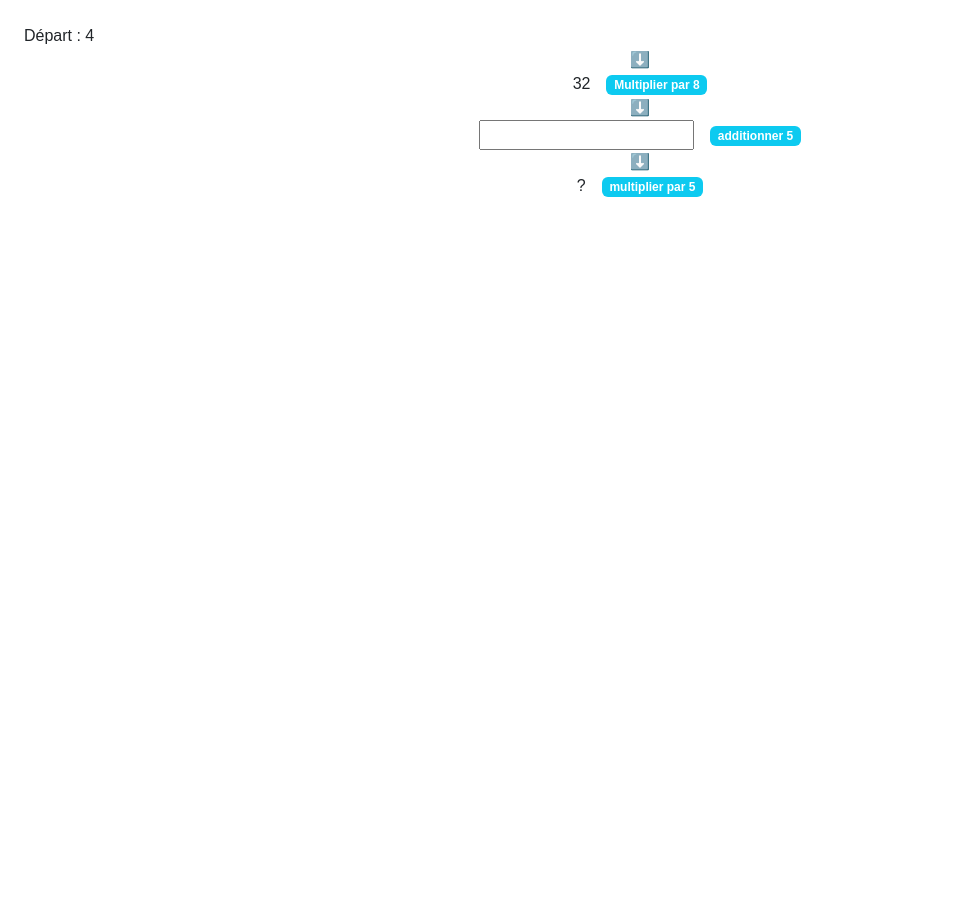
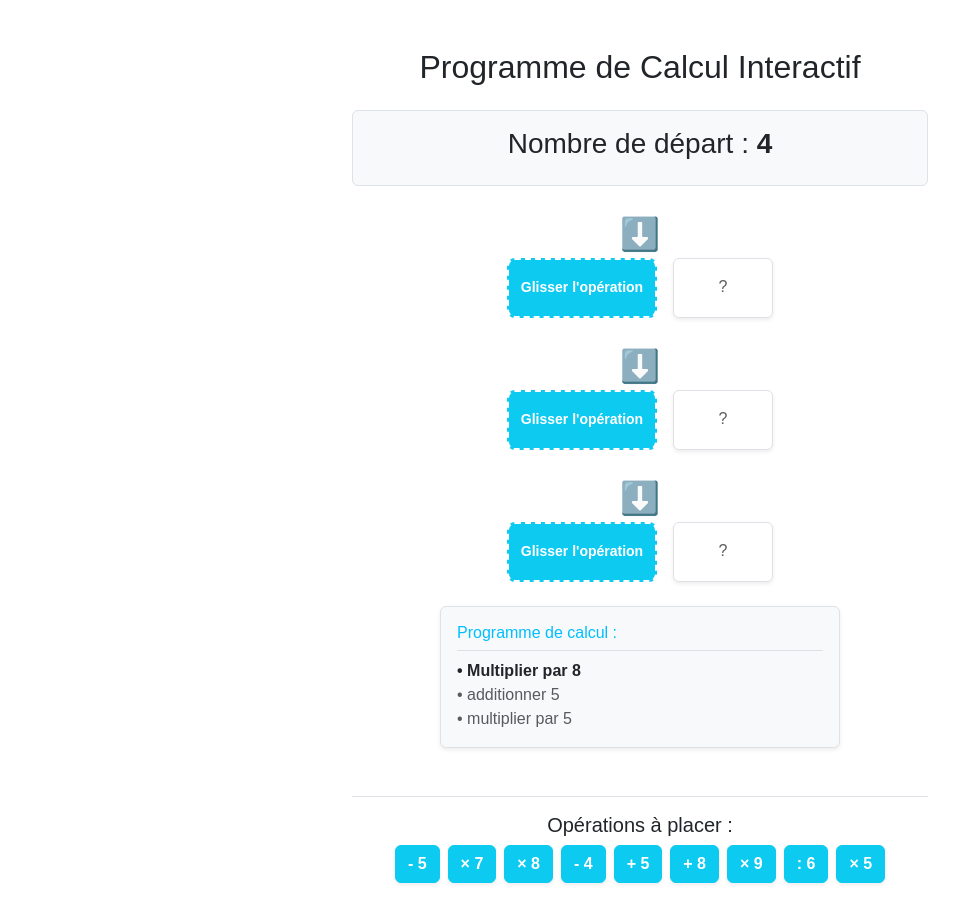
Before and after one commit to agbeSimi/litterAI, a React (Vite) app: page /PratiqueAutonomeInteractif in a window 1280 px wide. Shown: the whole page, without its empty margins (0-966 px from the left). Before the commit the page ends 800 px from the top, so only its background shows below. Built offline with nearby package versions, Linux system fonts and the light colour scheme.

Commit message:
interface terminé

```diff
--- a/src/pages/exoInteractif/pratiqueAutonomeInteractif.jsx
+++ b/src/pages/exoInteractif/pratiqueAutonomeInteractif.jsx
@@ -1,162 +1,171 @@
-import {useState} from "react";
+import { useState, useMemo } from "react"; // Ajout de useMemo
+import {DndContext} from "@dnd-kit/core";
+import ZoneADeposer from "./ZoneADeposer.jsx";
+import CarteADeposer from "./CarteADeposer.jsx";
 
 function PratiqueAutonomeInteractif() {
-  // const [donnees, setDonnees] = useState(null);
+  const [progression, setProgression] = useState(0); // On commence à l'index 0
+  const [emplacements, setEmplacements] = useState({});
+  const [currentEquation] = useState(genererProgramme()); // Retrait de setCurrentEquation si non utilisé
+  const [inputEleve, setInputEleve] = useState("");
 
-  const [progression, setProgression] = useState(1);
-  const [currentEquation, setCurrentEquation] = useState(genererProgramme());
-  // const [operationPlacer, setOperationPlacer] = useState(null);
-  // const [resultatSaisi, setResultatSaisi] = useState("");
-  const [inputEleve, setInputEleve] = useState("");
-  // const [estValide, setEstValide] = useState(false);
-
-
-
+  // --- LOGIQUE GÉNÉRATION (Inchangée mais simplifiée pour la lecture) ---
   function genererProgramme() {
-    const operations = ['additionner', 'soustraire']
-    const operationFinal = ['multiplier', 'diviser']
+    const operations = ['additionner', 'soustraire'];
+    const operationFinal = ['multiplier', 'diviser'];
     const indexAleatoire = Math.floor(Math.random() * operations.length);
     let a = Math.floor(Math.random() * 8) + 2;
     let b = Math.floor(Math.random() * 9) + 1;
     let x = Math.floor(Math.random() * 5) + 1;
     let c;
 
+    const opSign = indexAleatoire === 0 ? "+" : "-";
+    const opFinSign = indexAleatoire === 0 ? "*" : "/";
 
+    let res1 = x * a;
+    let res2 = opSign === "+" ? res1 + b : res1 - b;
 
-    const operation = () => {
-      if (indexAleatoire === 0)
-        return `+`
-      else return `-`
-    }
-    const operationFinale = () => {
-      if (indexAleatoire === 0)
-        return `*`
-      else return `/`
-    }
-
-    let resultatPremiereEtape = x * a;
-    let resultatDeuxiemeEtape ;
-    let resultatTroisiemeEtape ;
-
-    if (operation() === "+") {
-      resultatDeuxiemeEtape = resultatPremiereEtape + b;
-    } else if (operation() === "-") {
-      resultatDeuxiemeEtape = resultatPremiereEtape - b;
-    }
-
-    if (operationFinale() === '/') {
-      // On cherche un diviseur de resultatDeuxiemeEtape
-
-      // Pour faire simple : on essaie des chiffres jusqu'à ce qu'on en trouve un qui marche
-      let diviseursPossibles = [];
-      for (let i = 2; i <= 10; i++) {
-        if (resultatDeuxiemeEtape % i === 0) {
-          diviseursPossibles.push(i);
-        }
-      }
-      // Si on a trouvé des diviseurs, on en prend un au hasard, sinon on prend 1
-      c = diviseursPossibles.length > 0
-        ? diviseursPossibles[Math.floor(Math.random() * diviseursPossibles.length)]
-        : 1;
-
+    if (opFinSign === '/') {
+      let diviseurs = [];
+      for (let i = 2; i <= 10; i++) { if (res2 % i === 0) diviseurs.push(i); }
+      c = diviseurs.length > 0 ? diviseurs[Math.floor(Math.random() * diviseurs.length)] : 1;
     } else {
       c = Math.floor(Math.random() * 9) + 1;
     }
 
-    if (operationFinale() === "*") {
-      resultatTroisiemeEtape = resultatDeuxiemeEtape * c;
-    } else if (operationFinale() === "/") {
-      resultatTroisiemeEtape = resultatDeuxiemeEtape / c;
-    }
+    let res3 = opFinSign === "*" ? res2 * c : res2 / c;
 
-    const premierePartie = `Multiplier par ${a}`
-    const deuxiemePartie = `${operations[indexAleatoire]} ${b}`
-    const troisiemePartie = `${operationFinal[indexAleatoire]} par ${c}`
-
-  return{
-    affichage: `${a} * x ${operation()} ${b} ${operationFinale()} ${c}`,
-    solutions: [resultatPremiereEtape,resultatDeuxiemeEtape,resultatTroisiemeEtape],
-    x: x,
-    a: a,
-    b: b,
-    c:c,
-    premierePartie: premierePartie,
-    deuxiemePartie: deuxiemePartie,
-    troisiemePartie: troisiemePartie,
-    operation: operation(),
-    operationFinale: operationFinale(),
-
-  }
-
+    return {
+      x, a, b, c,
+      solutions: [res1, res2, res3],
+      premierePartie: `Multiplier par ${a}`,
+      deuxiemePartie: `${operations[indexAleatoire]} ${b}`,
+      troisiemePartie: `${operationFinal[indexAleatoire]} par ${c}`,
+      operation: opSign,
+      operationFinale: opFinSign,
+    };
   }
 
   const etapes = [
-    {
-      id: 0,
-      consigne: currentEquation.premierePartie,
-      solution: currentEquation.solutions[0],
-      symbole: "*", // Car la 1ère étape est toujours ta multiplication par 'a'
-      valeurOp: currentEquation.a
-    },
-    {
-      id: 1,
-      consigne: currentEquation.deuxiemePartie,
-      solution: currentEquation.solutions[1],
-      symbole: currentEquation.operation === "+" ? "+" : "-", // Ou utilise une variable de ton générateur
-      valeurOp: currentEquation.b
-    },
-    {
-      id: 2,
-      consigne: currentEquation.troisiemePartie,
-      solution: currentEquation.solutions[2],
-      symbole: currentEquation.operationFinale === "*" ? "*" : "/", // Idem
-      valeurOp: currentEquation.c
-    }
+    { id: 0, consigne: currentEquation.premierePartie, solution: currentEquation.solutions[0] },
+    { id: 1, consigne: currentEquation.deuxiemePartie, solution: currentEquation.solutions[1] },
+    { id: 2, consigne: currentEquation.troisiemePartie, solution: currentEquation.solutions[2] }
   ];
 
+  // --- LOGIQUE INTERACTION ---
+
+  // Mélanger les cartes une seule fois au début
+  const cartesMelangees = useMemo(() => {
+    // 1. On prépare les vraies cartes avec leurs symboles
+    // On utilise l'id pour la comparaison et le texte pour l'affichage
+    const vraies = [
+      { id: etapes[0].consigne, affichage: `× ${currentEquation.a}` },
+      { id: etapes[1].consigne, affichage: `${currentEquation.operation} ${currentEquation.b}` },
+      { id: etapes[2].consigne, affichage: `${currentEquation.operationFinale === '*' ? '×' : ':'} ${currentEquation.c}` }
+    ];
+
+    // 2. On ajoute des leurres (fausses cartes)
+    const leurres = [
+      { id: "fake1", affichage: `× ${currentEquation.a + 1}` },
+      { id: "fake2", affichage: `${currentEquation.operation === "+" ? "-" : "+"} ${currentEquation.b}` },
+      { id: "fake3", affichage: `+ ${currentEquation.b + 3}` },
+      { id: "fake4", affichage: `: ${currentEquation.c + 1}` },
+      { id: "fake5", affichage: `× ${currentEquation.c + 2}` },
+      { id: "fake6", affichage: `- ${currentEquation.b - 1}` }
+    ];
+
+    return [...vraies, ...leurres].sort(() => Math.random() - 0.5);
+  }, [currentEquation]);
+
+  function handleDragEnd(event) {
+    const { active, over } = event;
+    if (!over) return;
+
+    const indexEtape = parseInt(over.id);
+
+    // On vérifie si c'est la bonne carte pour CETTE étape
+    if (active.id === etapes[indexEtape].consigne) {
+      setEmplacements(prev => ({ ...prev, [indexEtape]: active.id }));
+    } else {
+      alert("Cette opération ne va pas ici !");
+    }
+  }
+
+  function verifierResultat() {
+    if (parseInt(inputEleve) === etapes[progression].solution) {
+      setProgression(progression + 1);
+      setInputEleve("");
+    } else {
+      alert("Calcul incorrect, recompte bien !");
+    }
+  }
+
   return (
-    <div className="p-4">
-      {/* Affichage du nombre de départ */}
-      <div className="case-depart">Départ : {currentEquation.x}</div>
+    <DndContext onDragEnd={handleDragEnd}>
+      <div className="container mt-5 text-center" style={{maxWidth: '600px'}}>
+        <h2 className="mb-4">Programme de Calcul Interactif</h2>
+        <div className="p-3 bg-light border rounded mb-4">
+          <h3>Nombre de départ : <strong>{currentEquation.x}</strong></h3>
+        </div>
 
         {etapes.map((etape, index) => (
-        <div key={index} className="d-flex flex-column align-items-center">
-          {/* 1. La flèche descendante */}
-          <div className="arrow-down">⬇️</div>
+          <div key={index} className="mb-4">
+            <div className="fs-2">⬇️</div>
+            <div className="d-flex align-items-center justify-content-center gap-3">
 
-          <div className="d-flex align-items-center gap-3">
-            {/* 2. La Case Blanche (Le résultat à deviner) */}
-            <div className="resultat-container">
+              {/* Zone Bleue (Opération) */}
+              <ZoneADeposer id={index} cardInside={emplacements[index]} />
+
+              {/* Case Blanche (Résultat) */}
+              <div className="border rounded p-3 shadow-sm" style={{width: '100px', height: '60px', backgroundColor: 'white'}}>
                 {progression > index ? (
-                // Étape déjà réussie
-                <div className="case-blanche valide">{currentEquation.solutions[index]}</div>
-              ) : progression === index ? (
-                // Étape en cours : on affiche l'input
+                  <span className="text-success fw-bold">{etape.solution}</span>
+                ) : (progression === index && emplacements[index]) ? (
                   <input
                     type="number"
+                    className="form-control form-control-sm"
                     value={inputEleve}
                     onChange={(e) => setInputEleve(e.target.value)}
-                  // onBlur={verifierResultat} // On vérifie quand il quitte le champ
+                    onKeyDown={(e) => e.key === 'Enter' && verifierResultat()}
+                    autoFocus
                   />
                 ) : (
-                // Étape future : verrouillée
-                <div className="case-blanche vide">?</div>
+                  <span className="text-muted">?</span>
                 )}
-            </div>
-
-            {/* 3. La Case Bleue (L'opération à placer) */}
-            <div className="operation-container">
-              {/* Ici tu mets ta logique de Drag & Drop pour currentEquation.consigne[index] */}
-              <span className="badge bg-info">{etape.consigne}</span>
               </div>
             </div>
           </div>
         ))}
+
+        {/* BLOC DES INSTRUCTIONS (GUIDE) */}
+        <div className="bg-light p-3 rounded border shadow-sm mb-4 text-start mx-auto" style={{maxWidth: '400px'}}>
+          <h6 className="text-primary border-bottom pb-2">Programme de calcul :</h6>
+          <ul className="list-unstyled mb-0">
+            {etapes.map((etape, idx) => (
+              <li key={idx} className={progression === idx ? "fw-bold text-dark" : "text-muted"}>
+                {progression > idx ? "✅ " : "• "}
+                {etape.consigne}
+              </li>
+            ))}
+          </ul>
         </div>
+
+        {/* Inventaire des cartes */}
+        <div className="mt-5 p-3 border-top">
+          <h5>Opérations à placer :</h5>
+          <div className="d-flex gap-2 justify-content-center flex-wrap">
+            {cartesMelangees.map((carte) => (
+              !Object.values(emplacements).includes(carte.id) && (
+                <CarteADeposer key={carte.id}
+                               id={carte.id} // L'ID reste le texte long pour la validation
+                               content={carte.affichage} />
+              )
+            ))}
+          </div>
+        </div>
+      </div>
+    </DndContext>
   );
+}
 
-
-
-
-}
 export default PratiqueAutonomeInteractif;
```
Lines whose indentation alone changed are shown as unchanged.
